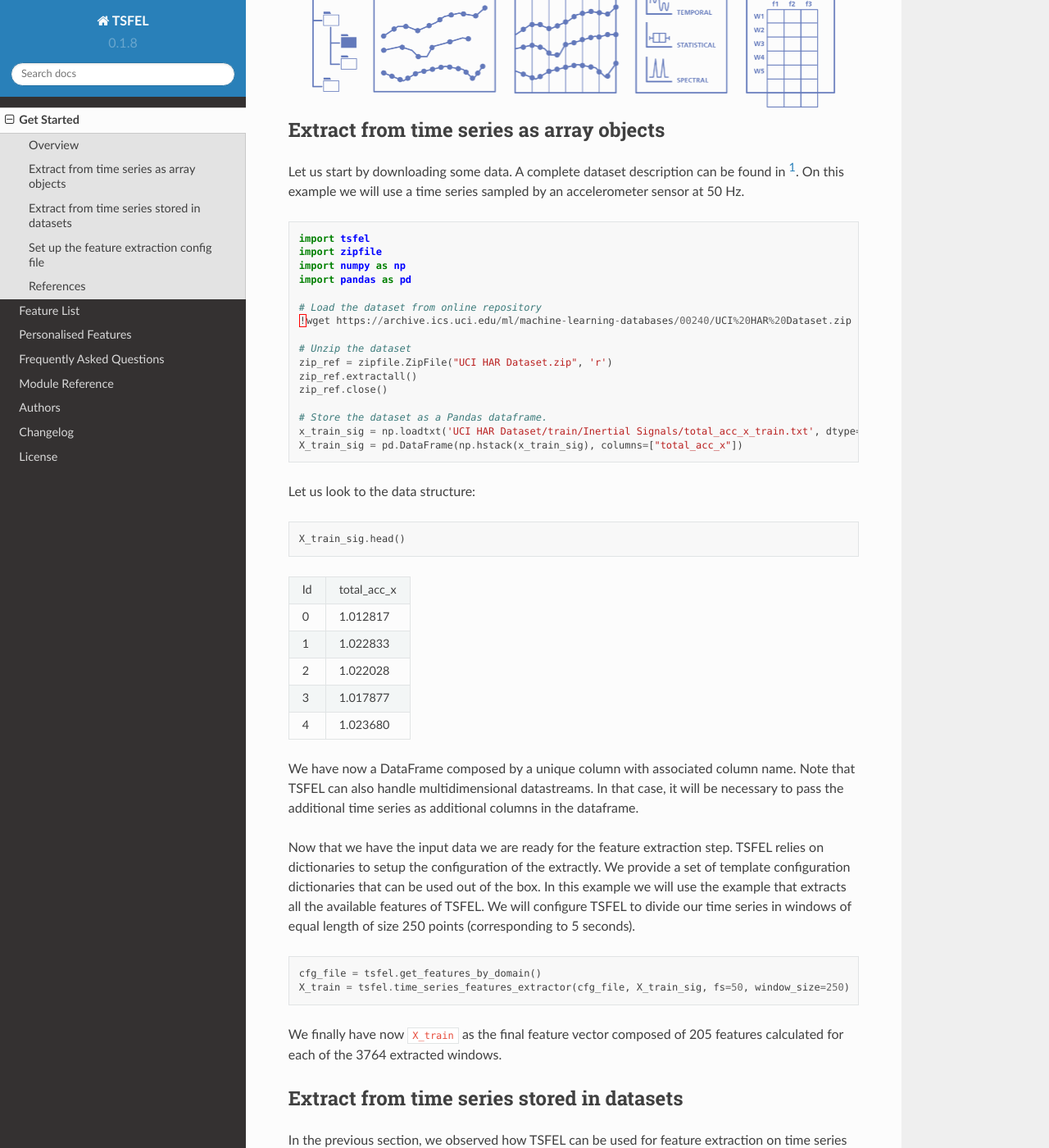
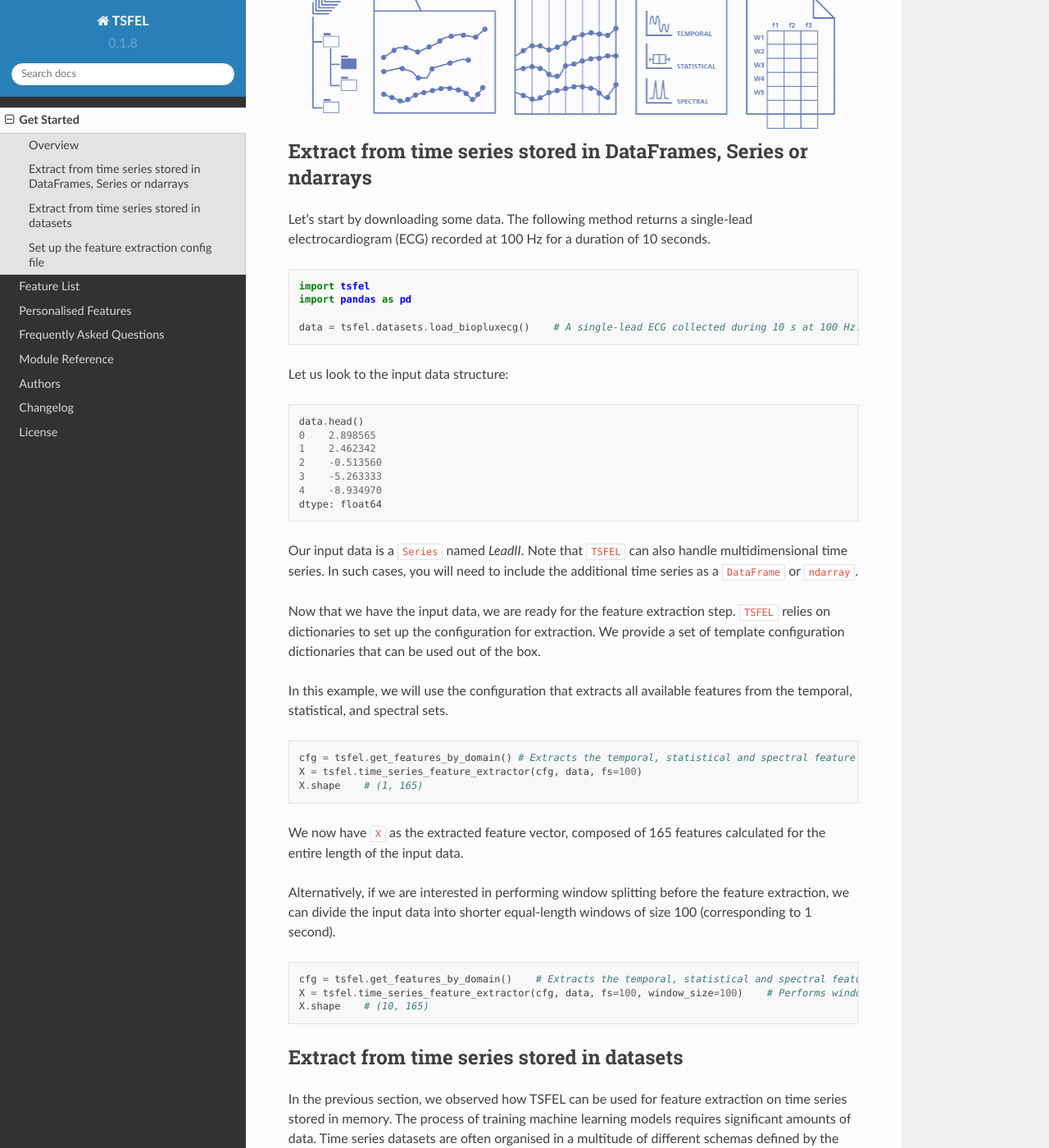
Before and after one commit to fraunhoferportugal/tsfel, a Sphinx documentation site: the page built from docs/descriptions/get_started.rst, in a window 1280 px wide and 1400 px high, scrolled down 531 px. Shown: the whole window at 82% size. Built offline with Sphinx 7.4.7 and the Read the Docs theme 2.0.0, drawn with Linux system fonts in a browser that asks for light colours; formulas are drawn with MathJax 3; some of the changed text lies outside the part shown.

Commit message:
Initial updated to the documentation.

```diff
--- a/docs/descriptions/get_started.rst
+++ b/docs/descriptions/get_started.rst
@@ -5,63 +5,61 @@ Get Started
 Overview
 --------
 
-Time series are passed as inputs for the main TSFEL extraction method, either as arrays previously loaded in memory or stored in files on a dataset. Since TSFEL can handle multidimensional time series, a set of preprocessing methods is afterwards applied to ensure that the signal quality is adequate and time series synchronisation so that the window calculation process is properly achieved. After the feature extraction, the result is saved using a standard schema ready to be digested by most of the classification and data mining platforms. Each line corresponds to a window with the results of the feature extraction methods stored along with the corresponding columns.
+Time series are passed as inputs for the main ``TSFEL`` extraction method, either as variables previously loaded in memory or stored in files within a dataset. Since ``TSFEL`` can handle multidimensional time series, a set of preprocessing methods is applied to ensure adequate signal quality and time series synchronization, enabling accurate window calculation.
+
+After feature extraction, the results are saved using a standard schema, making them compatible with most classification and data mining platforms. Each line corresponds to a window, with the results of the feature extraction methods stored in the corresponding columns.
 
 .. image:: ../imgs/tsfel_pipeline.png
     :align: center
     :scale: 25 %
     :alt: TSFEL!
 
-Extract from time series as array objects
------------------------------------------
+Extract from time series stored in DataFrames, Series or ndarrays
+-----------------------------------------------------------------
 
-Let us start by downloading some data. A complete dataset description can be found in [1]_. On this example we will use a time series sampled by an accelerometer sensor at 50 Hz.
+Let's start by downloading some data. The following method returns a single-lead electrocardiogram (ECG) recorded at 100 Hz for a duration of 10 seconds.
 
 .. code:: python
 
     import tsfel
-    import zipfile
-    import numpy as np
     import pandas as pd
 
-    # Load the dataset from online repository
-    !wget https://archive.ics.uci.edu/ml/machine-learning-databases/00240/UCI%20HAR%20Dataset.zip
+    data = tsfel.datasets.load_biopluxecg()    # A single-lead ECG collected during 10 s at 100 Hz.
 
-    # Unzip the dataset
-    zip_ref = zipfile.ZipFile("UCI HAR Dataset.zip", 'r')
-    zip_ref.extractall()
-    zip_ref.close()
-
-    # Store the dataset as a Pandas dataframe.
-    x_train_sig = np.loadtxt('UCI HAR Dataset/train/Inertial Signals/total_acc_x_train.txt', dtype='float32')
-    X_train_sig = pd.DataFrame(np.hstack(x_train_sig), columns=["total_acc_x"])
-
-Let us look to the data structure:
+Let us look to the input data structure:
 
 .. code:: python
 
-    X_train_sig.head()
+    data.head()
+    0    2.898565
+    1    2.462342
+    2    -0.513560
+    3    -5.263333
+    4    -8.934970
+    dtype: float64
 
-=====  ===========
-Id     total_acc_x
------  -----------
-0      1.012817
-1      1.022833
-2      1.022028
-3      1.017877
-4      1.023680
-=====  ===========
+Our input data is a ``Series`` named *LeadII*. Note that ``TSFEL`` can also handle multidimensional time series. In such cases, you will need to include the additional time series as a ``DataFrame`` or ``ndarray``.
 
-We have now a DataFrame composed by a unique column with associated column name. Note that TSFEL can also handle multidimensional datastreams. In that case, it will be necessary to pass the additional time series as additional columns in the dataframe.
+Now that we have the input data, we are ready for the feature extraction step. ``TSFEL`` relies on dictionaries to set up the configuration for extraction. We provide a set of template configuration dictionaries that can be used out of the box.
 
-Now that we have the input data we are ready for the feature extraction step. TSFEL relies on dictionaries to setup the configuration of the extractly. We provide a set of template configuration dictionaries that can be used out of the box. In this example we will use the example that extracts all the available features of TSFEL. We will configure TSFEL to divide our time series in windows of equal length of size 250 points (corresponding to 5 seconds).
+In this example, we will use the configuration that extracts all available features from the temporal, statistical, and spectral sets.
 
 .. code:: python
 
-    cfg_file = tsfel.get_features_by_domain()                                                        # If no argument is passed retrieves all the features available by default.
-    X_train = tsfel.time_series_features_extractor(cfg_file, X_train_sig, fs=50, window_size=250)    # Receives a time series sampled at 50 Hz, divides into windows of size 250 (i.e. 5 seconds) and extracts all features
+    cfg = tsfel.get_features_by_domain() # Extracts the temporal, statistical and spectral feature sets.
+    X = tsfel.time_series_feature_extractor(cfg, data, fs=100)
+    X.shape    # (1, 165)
 
-We finally have now ``X_train`` as the final feature vector composed of 205 features calculated for each of the 3764 extracted windows.
+We now have ``X`` as the extracted feature vector, composed of 165 features calculated for the entire length of the input data.
+
+Alternatively, if we are interested in performing window splitting before the feature extraction, we can divide the input data into shorter equal-length windows of size 100 (corresponding to 1 second).
+
+.. code:: python
+
+    cfg = tsfel.get_features_by_domain()    # Extracts the temporal, statistical and spectral feature sets.
+    X = tsfel.time_series_feature_extractor(cfg, data, fs=100, window_size=100)    # Performs window splitting before feature extraction
+    X.shape    # (10, 165)
+
 
 Extract from time series stored in datasets
 -------------------------------------------
@@ -118,8 +116,3 @@ Bellow, we list four examples to set up the configuration dictionary.
   cgf_file = tsfel.get_features_by_domain("fractal")      # All fractal domain features will be extracted
 
 In case you want a customised set of features or a combination of features from several domains, you can need to edit the configuration dictionary (JSON). You must edit the value of the key ``use`` to ``yes`` or ``no`` as appropriate. You can load any of the previous configuration dictionaries and set to ``"use": "no"`` the features you are not interested in or edit a dictionary manually or programmatically and set the ``use`` as ``yes`` or ``no`` as appropriate. An example file is available  `here <https://github.com/fraunhoferportugal/tsfel/blob/development/tsfel/feature_extraction/features.json/>`_.
-
-References
-----------
-
-.. [1] `https://archive.ics.uci.edu/ml/datasets/human+activity+recognition+using+smartphones <https://archive.ics.uci.edu/ml/datasets/human+activity+recognition+using+smartphones>`_.
```
Also changed, not shown: docs/index.rst (+4 -4 lines), 1 other file.
